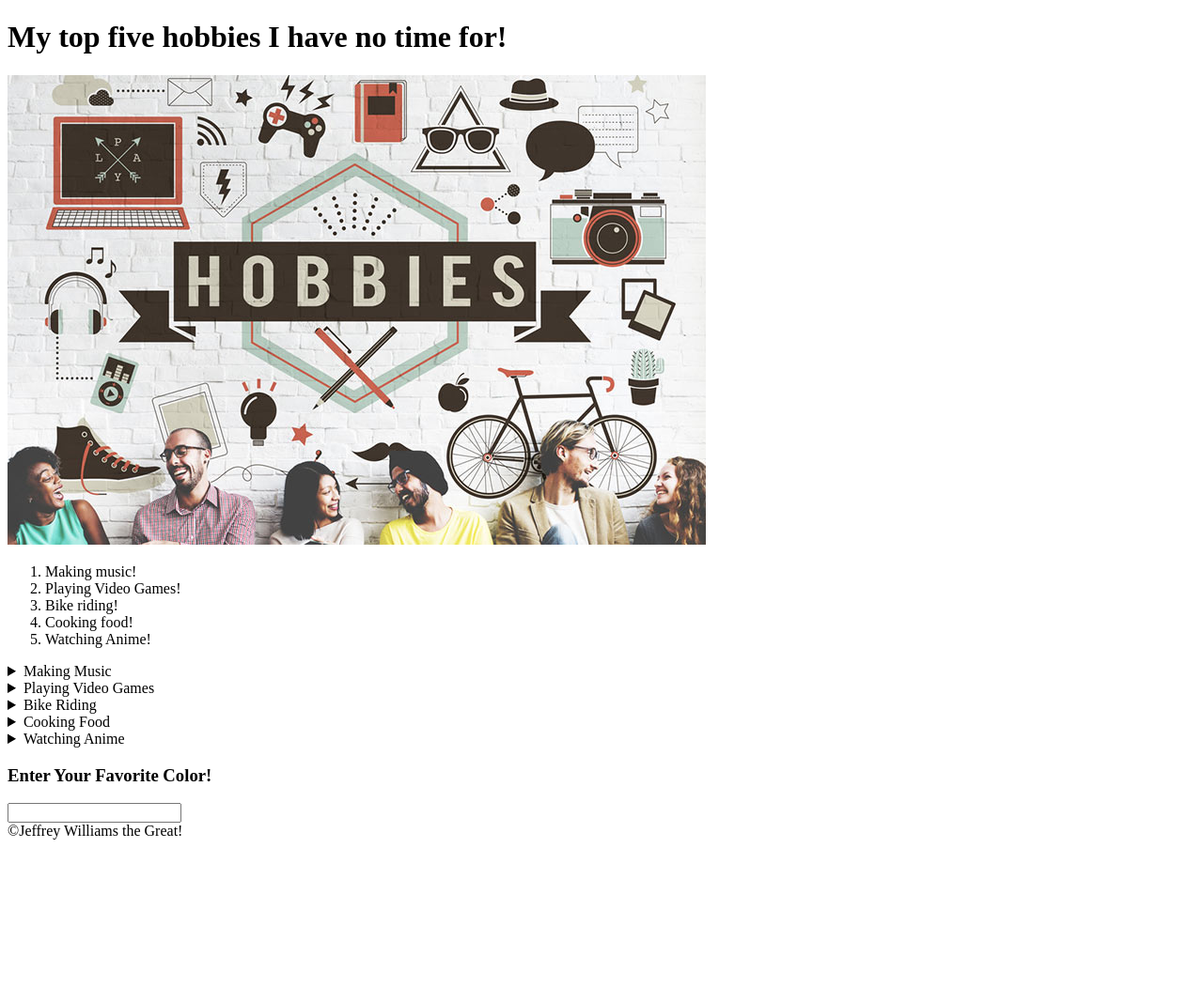
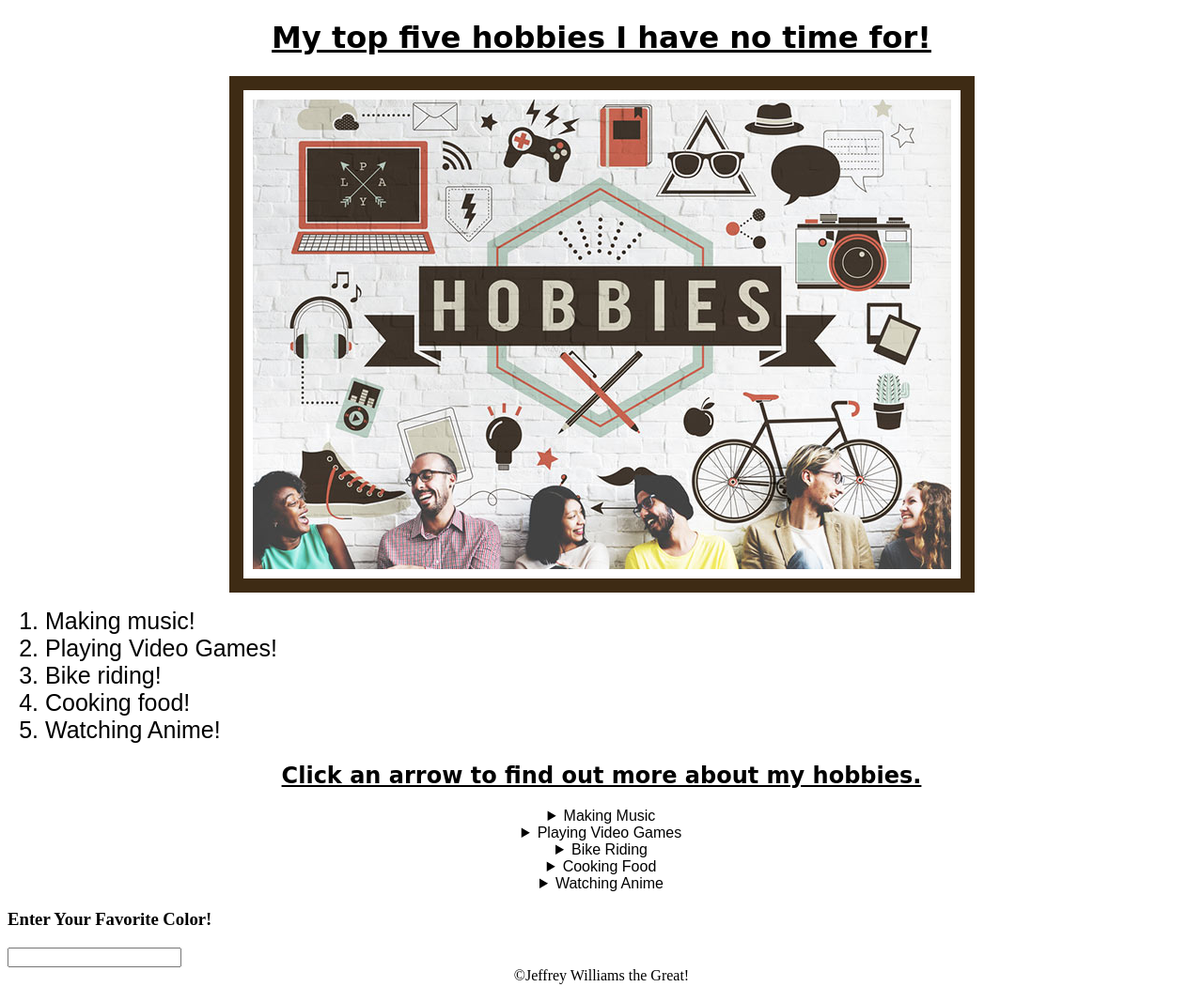
Before and after one commit to jwilliams32/html-me-something, a plain HTML site: page index.html in a window 1280 px wide. Shown: the whole page at 94% size. Before the commit the page ends 902 px from the top, so only its background shows below. Drawn offline with Linux system fonts and the light colour scheme.

Commit message:
update file

```diff
--- a/index.html
+++ b/index.html
@@ -1,27 +1,32 @@
 <!DOCTYPE html>
 <html>
 <head>
+        <link rel="stylesheet" type="text/css" href="styles.css" >
 <title>
-My top five hobbies!
+ My top five hobbies!
 </title>
-    <h1>My top five hobbies I have no time for!</h1>
-            <img src="Pictures\hobby.jpg" alt="Hobbies" />
+    <c><h1>My top five hobbies I have no time for!</h1></c>
+            <img src="Pictures\hobby.jpg" alt="Hobbies" class="center" />
         <ol>
             <li>Making music!</li>
+
             <li>Playing Video Games!</li>
+
             <li>Bike riding!</li>
+
             <li>Cooking food!</li>
+
             <li>Watching Anime!</li>
 
         </ol>
-
+        <c><h2>Click an arrow to find out more about my hobbies. </h2></c>
 </head>
 
 
 <body>
     <article>
         <details>
-            <summary>Making Music</summary>
+            <summary class="ball" >Making Music</summary>
                 <p>I enjoy making hip hop music. I recently took
                 a challenge to create music to help 1st graders learn in a more exciting way.
                 I started making music as a bet with a friend of mines in my younger years.
@@ -29,14 +34,14 @@ My top five hobbies!
                 I enjoy everything from making the beats to editing the vocals.
                 Click the header to view my  <a href="https://www.youtube.com/jeffreyentertain">youtube page!</a>
                 </p>
-                <img src="Pictures\music.jpg" alt="Music Studio" />
+                <img src="Pictures\music.jpg" alt="Music Studio" class="center" />
          </details>
     </article>
 
     <article>
         <details>
-            <summary>Playing Video Games</summary>
-                <p>I have enjoyed playing video games since I was a youth. My older brother was the
+            <summary class="ball">Playing Video Games</summary>
+                <p id="fan">I have enjoyed playing video games since I was a youth. My older brother was the
                 orginator for this enjoyment. It started with the original nintendo and has lasted
                 all the way to the Playstation 4. I enjoy being able to be immeresed in a new
                 enviornment. I also like the different challenges that would a rise in multiple
@@ -49,7 +54,7 @@ My top five hobbies!
 
     <article>
         <details>
-            <summary>Bike Riding</summary>
+            <summary class="ball">Bike Riding</summary>
 
                 <p>When I discovered bike riding, I started to rediscover Saint Louis. I never knew
                 that there were so many bike trails throughout the city. I have noticed
@@ -57,33 +62,33 @@ My top five hobbies!
                 bike I tend to destress and also discover. I have a hybrid road bike made by
                 Giant!
                 </p>
-                <img src="Pictures\bike.jpg" alt="Bike" />
+                <img src="Pictures\bike.jpg" alt="Bike" class="center" />
         </details>
 
     </article>
 
     <article>
         <details>
-            <summary>Cooking Food</summary>
+            <summary class="ball">Cooking Food</summary>
 
                 <p>I love food! I cook food! My nickname on Snapchat is ChefJeff. The most challenging
                 dish I have made was sushi. My favorite dish to make at the moment is turkey burgers.
                 I am a great cook but I will burn a kitchen down if I try and bake.
                 </p>
-                <img src="Pictures\food.jpg" alt="Sushi" />
+                <img src="Pictures\food.jpg" alt="Sushi" class="center" />
         </details>
     </article>
 
     <article>
         <details>
-            <summary>Watching Anime</summary>
+            <summary class="ball">Watching Anime</summary>
 
                 <p>Dragonball Z. I have watched every episode of this animie. Anime gives me a chance
                     to revisit my childhood. I enjoy the character development throughout the show. I like
                     anime because it is also almost like playing a video game, it allows my mind to take
                     a break from reality.
                 </p>
-                    <img src="Pictures\anime.jpg" alt="Dragon Ball Z" />
+                    <img src="Pictures\anime.jpg" alt="Dragon Ball Z" class="center" />
         </details>
     </article>
 
@@ -97,6 +102,8 @@ My top five hobbies!
 
 
 <footer>
+    <center>
     &copy;Jeffrey Williams the Great!
+    </center>
 </footer>
 </html>
```
